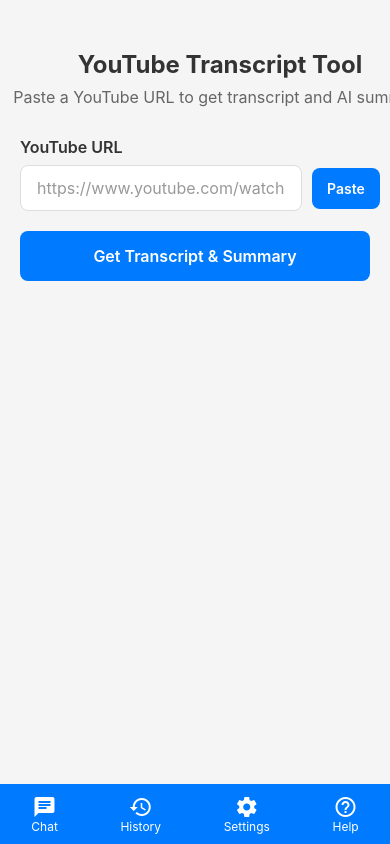
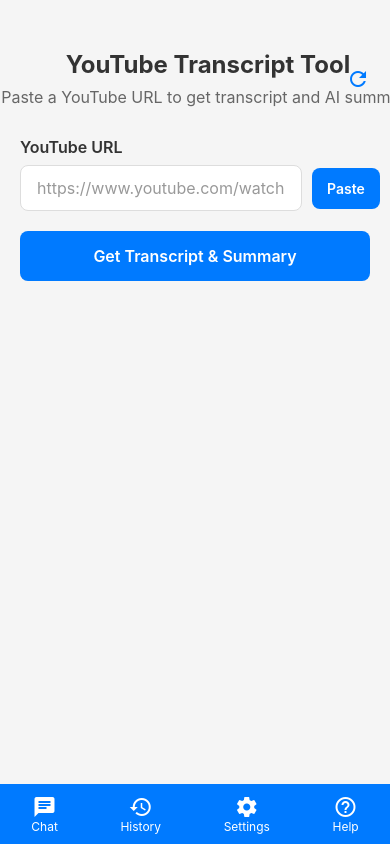
Before and after one commit to alanbouo/TubeChat-AI, a React Native app: screen / in a window 390 px wide. Built offline with nearby package versions, Linux system fonts and the light colour scheme.

Commit message:
added reinitialization button

```diff
--- a/App.tsx
+++ b/App.tsx
@@ -40,7 +40,7 @@
 
   const validateUrl = (url: string) => {
     if (!url.trim()) return false;
-    return url.includes('youtube.com/watch') || url.includes('youtu.be/');
+    return extractVideoId(url) !== null;
   };
 
   const handleChangeText = (value: string) => {
@@ -194,6 +194,20 @@
             </Text>
           </View>
         </View>
+        <TouchableOpacity style={styles.resetButton} onPress={() => {
+          setUrl('');
+          setTranscript('');
+          setSummary('');
+          setKeywords([]);
+          setActions([]);
+          setHasResults(false);
+          setUrlValid(false);
+          setError('');
+          setIsTranscriptExpanded(false);
+          setLoading(false);
+        }}>
+          <MaterialIcons name="refresh" size={24} color="#007AFF" />
+        </TouchableOpacity>
       </View>
 
       <View style={styles.inputContainer}>
@@ -342,7 +356,8 @@
     paddingTop: 50,
   },
   headerContainer: {
-    flexDirection: 'column',
+    flexDirection: 'row',
+    justifyContent: 'space-between',
     alignItems: 'center',
     marginBottom: 30,
   },
```
